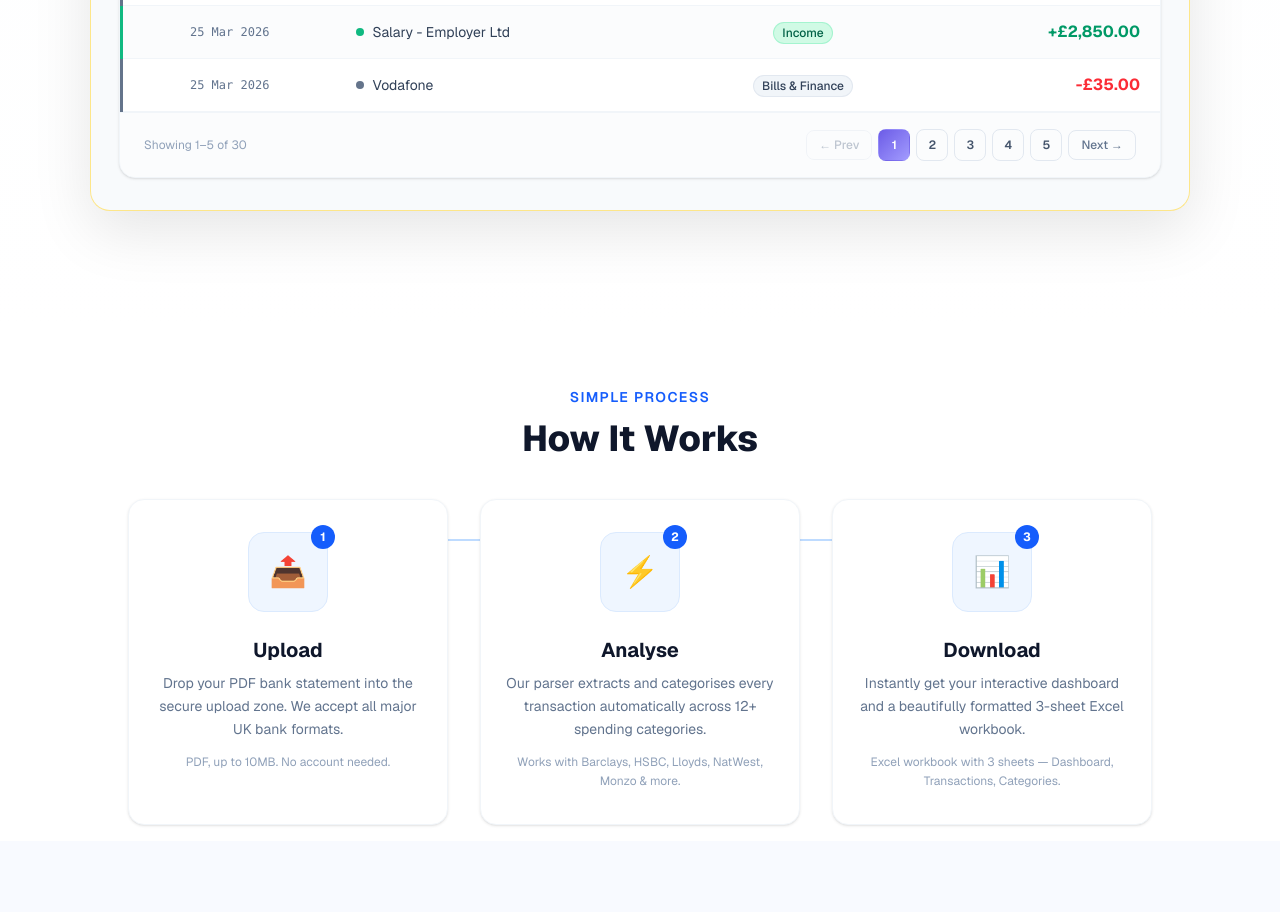
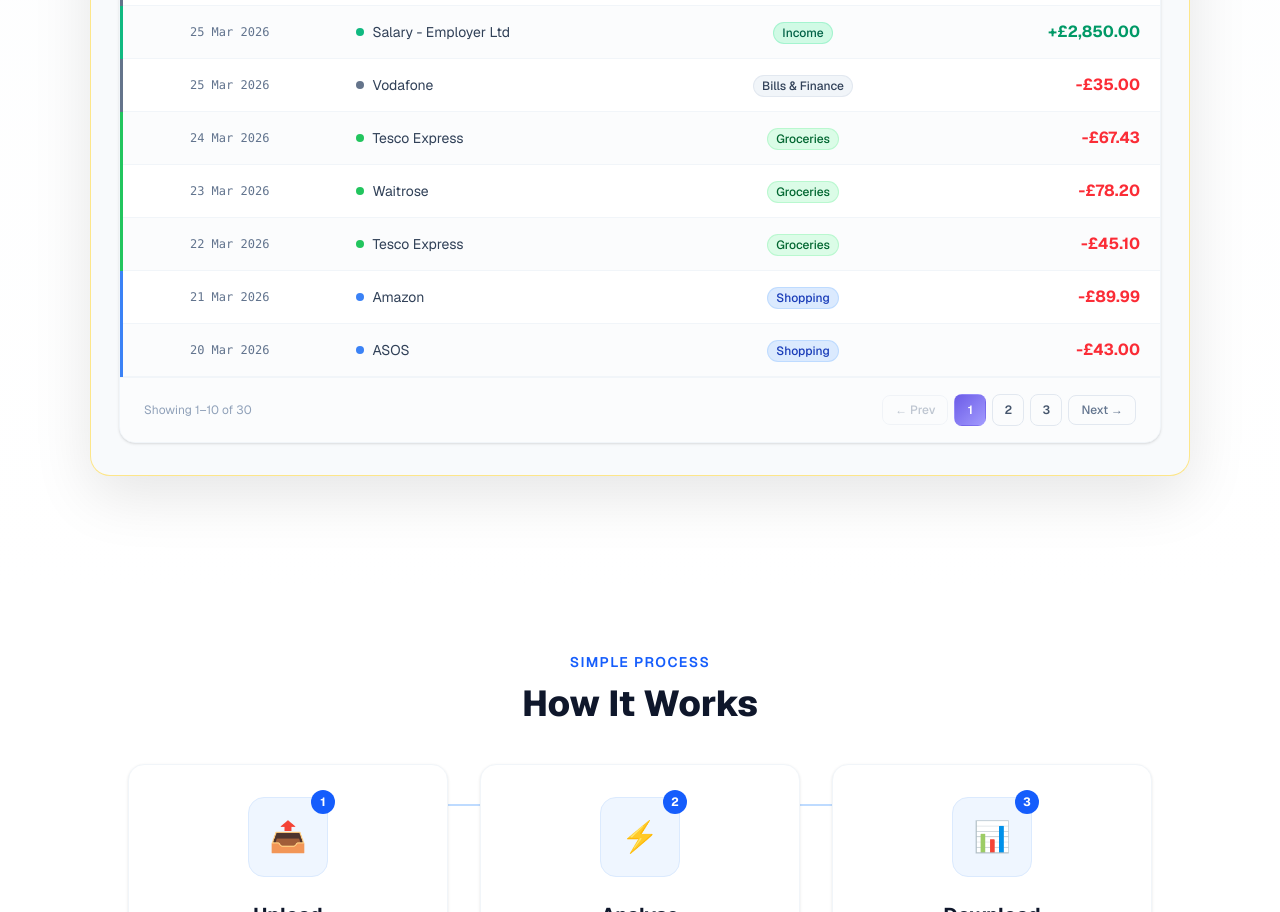
Before and after one commit to kasimk94/StatementFlow, a Next.js app: page / in a window 1280 px wide. Shown: the part 2260-3172 px from the top of the page. Built offline with nearby package versions, Linux system fonts and the light colour scheme.

Commit message:
Set demo transactions to 10 per page

```diff
--- a/components/Dashboard.js
+++ b/components/Dashboard.js
@@ -611,7 +611,7 @@ export default function Dashboard({ transactions, demoMode = false, confidence,
     });
   }, [filtered, sortKey, sortDir]);
 
-  const pageSize   = demoMode ? 5 : PAGE_SIZE;
+  const pageSize   = demoMode ? 10 : PAGE_SIZE;
   const totalPages = Math.max(1, Math.ceil(sorted.length / pageSize));
   const paginated  = sorted.slice((page - 1) * pageSize, page * pageSize);
 
```
